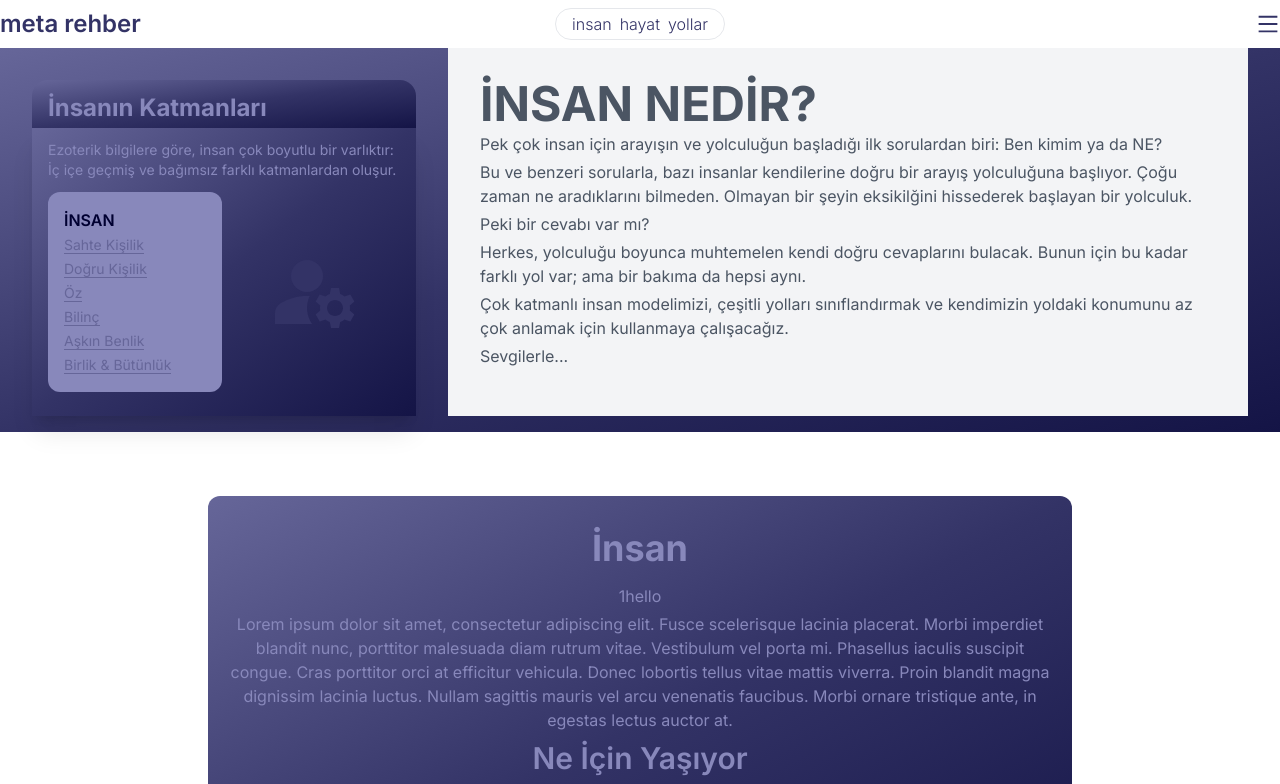
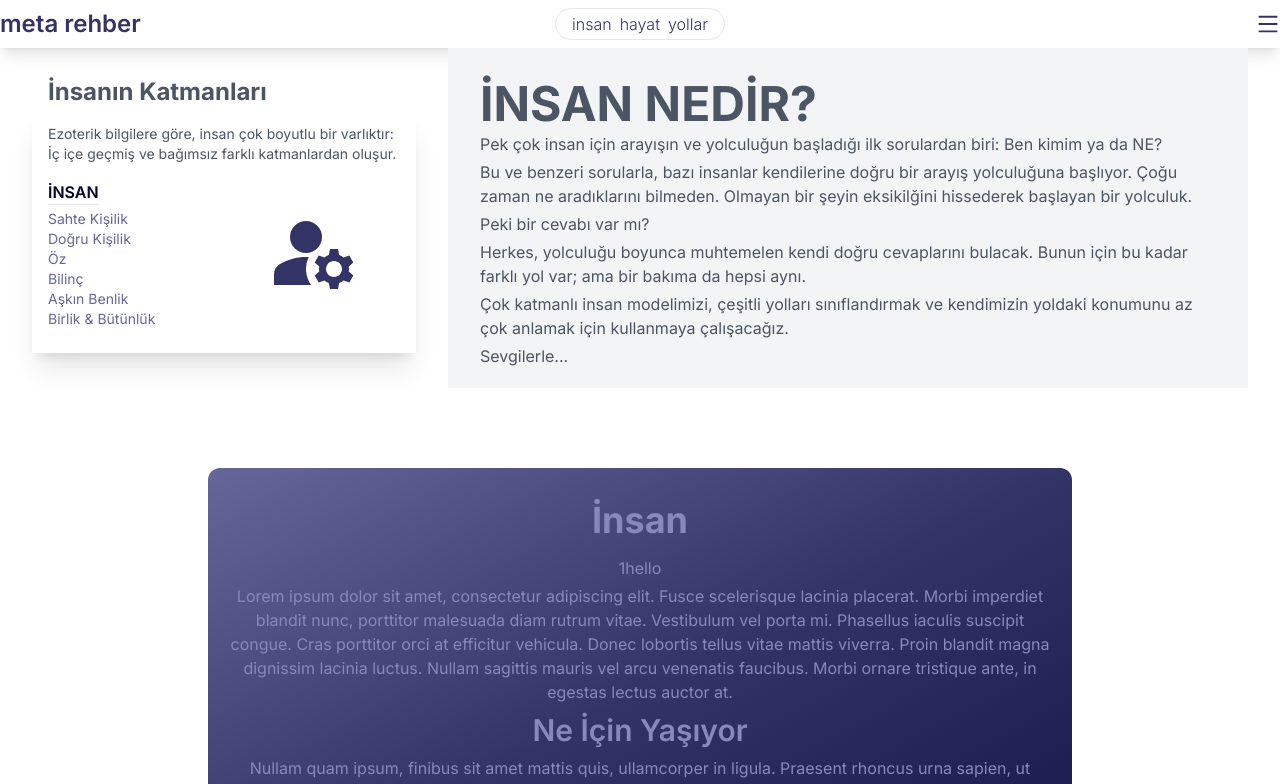
Before and after one commit to rcteenx/metarehber, a Next.js app: page /insan in a window 1280 px wide. Shown: the top 784 px of the page. Built offline with nearby package versions, Linux system fonts and the light colour scheme.

Commit message:
update pageInfo to white

```diff
--- a/app/globals.css
+++ b/app/globals.css
@@ -80,10 +80,10 @@
   }
 
   #pgSticker {
-    @apply mt-2 sm:mt-4 px-4 md:px-8 text-gray-600;
+    @apply mt-0 px-4 md:px-8 text-gray-600;
   }
   #pgSticker h2 {
-    @apply mb-0 px-4 pt-3 pb-1 text-xl md:max-w-sm md:text-2xl gradientPrimaryLD rounded-t-2xl;
+    @apply mb-0 px-4 pt-3 pb-1 text-xl md:max-w-sm md:text-2xl  rounded-t-2xl;
   }
   #pgSticker h3 {
     @apply text-sm sm:text-base;
@@ -92,19 +92,22 @@
     @apply text-xs sm:text-sm;
   }
   #subMenu {
-    @apply my-2 p-4 w-48 bg-primary-light-5 rounded-xl;
+    @apply my-2 w-48 rounded-xl;
   }
   #subMenu h3 {
-    @apply my-0 text-primary-dark-5;
+    @apply my-1 py-1 leading-4 text-primary-dark-5 inline-block border-b;
   }
   #pgSticker ul {
     @apply p-0;
   }
+  #pgSticker ul li {
+    @apply p-0 m-0 leading-3;
+  }
   #pgSticker li a {
-    @apply text-xs sm:text-sm  text-primary-light-3 border-b border-primary-light-3;
+    @apply text-xs sm:text-sm  text-primary-light-3 border-b border-white;
   }
   #pgSticker li a:hover {
-    @apply text-accent  border-b border-accent;
+    @apply text-primary-dark-5  border-b border-primary-dark-5;
   }
   #pgHeader {
     @apply my-4 md:my-0 container-p flex-1 max-w-4xl bg-gray-100 md:mr-8 text-gray-600;
--- a/components/templates/pageInfo.jsx
+++ b/components/templates/pageInfo.jsx
@@ -9,15 +9,14 @@ export default function PageInfo({ id }) {
   const menu = StaticPages.filter((m) => m.id == id);
   const pg = pageInfo.filter((p) => p.id == id)[0];
   return (
-    <section className="gradientPrimaryLD md:pb-4">
+    <section className=" md:pb-4">
       <div className="mx-auto container flex flex-col md:flex-row ">
         <div id="pgSticker">
           <h2>{pg.h2}</h2>
-          <div className="px-4 pt-2 pb-4 shadow-xl md:max-w-sm gradientPrimaryLD">
+          <div className="px-4 pt-2 pb-4 shadow-xl md:max-w-sm ">
             <p>{pg.p}</p>
             <div className="flex justify-around items-center gap-2">
               <div id="subMenu">
-                <h3>{pg.h3}</h3>
                 <h3>{menu[0].title.toLocaleUpperCase("TR")}</h3>
                 <ul>
                   {menu[0].pages.map((p) => (
```
